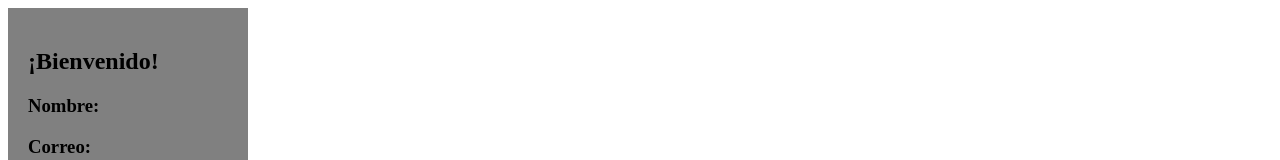
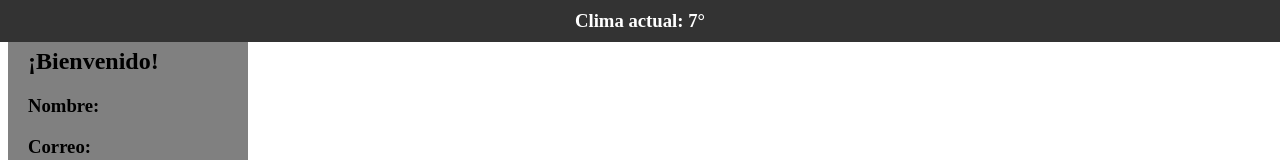
Before and after one commit to AntonioZamoranoMendez/Proyecto-vue, a Vue app: page / in a window 1280 px wide. Shown: the top 160 px of the page. Built offline with nearby package versions, Linux system fonts and the light colour scheme; no server answers.

Commit message:
se añadió el clima en la parte superior

```diff
--- a/package.json
+++ b/package.json
@@ -12,6 +12,7 @@
   },
   "dependencies": {
     "@vee-validate/yup": "^4.15.0",
+    "axios": "^1.7.9",
     "pinia": "^2.3.1",
     "vee-validate": "^4.15.0",
     "vue": "^3.5.13",
--- /dev/null
+++ b/src/components/Header.vue
@@ -0,0 +1,26 @@
+<template>
+  <div class="header">
+    <h3>Clima actual: <Weather></Weather></h3>
+  </div>
+</template>
+<script setup>
+import Weather from './Weather.vue'
+</script>
+<style scoped>
+.header {
+  display: flex;
+  justify-content: center;
+  align-items: center;
+  padding: 10px 20px;
+  position: fixed;
+  top: 0;
+  right: 0;
+  left: 0;
+  background-color: #333;
+  color: white;
+}
+
+h3 {
+  margin: 0;
+}
+</style>
--- a/src/components/Sidebar.vue
+++ b/src/components/Sidebar.vue
@@ -1,8 +1,8 @@
 <template>
   <div class="sidebar">
     <h2>¡Bienvenido!</h2>
-    <h3>Nombre: {{ nombre }}</h3>
-    <h3>Correo: {{ email }}</h3>
+    <h3>Nombre: {{ registrarStore.nombre }}</h3>
+    <h3>Correo: {{ registrarStore.email }}</h3>
     <ul>
       <li>
         <router-link to="/Contador"> Contador </router-link>
@@ -18,22 +18,7 @@
 </template>
 <script setup>
 import { useRegistrarStore } from '@/modules/registro/stores/registrarStore'
-import { ref, watch } from 'vue'
 const registrarStore = useRegistrarStore()
-const nombre = ref(registrarStore.nombre.value)
-const email = ref(registrarStore.email.value)
-watch(
-  () => registrarStore.nombre,
-  (newValue) => {
-    nombre.value = newValue
-  },
-)
-watch(
-  () => registrarStore.email,
-  (newValue) => {
-    email.value = newValue
-  },
-)
 </script>
 <style>
 .sidebar {
--- /dev/null
+++ b/src/components/Weather.vue
@@ -0,0 +1,10 @@
+<template>7°</template>
+<script setup>
+import { useWeather } from '@/composables/useWeather'
+import { onMounted } from 'vue'
+
+onMounted(() => {
+  useWeather()
+})
+</script>
+<style scoped></style>
--- /dev/null
+++ b/src/composables/useWeather.js
@@ -0,0 +1,8 @@
+import { useWeatherStore } from '@/stores/weatherStore'
+import { getTemperatura } from '../helpers/getWeather.js'
+
+export const useWeather = async () => {
+  const temperatura = getTemperatura()
+  const weatherStore = useWeatherStore()
+  weatherStore.temperatura = temperatura
+}
--- /dev/null
+++ b/src/helpers/getWeather.js
@@ -0,0 +1,10 @@
+import axios from 'axios'
+
+const API_URL =
+  'https://api.open-meteo.com/v1/forecast?latitude=29.1026&longitude=-110.9773&hourly=temperature_2m&timezone=auto'
+
+export const getTemperatura = async () => {
+  const respuesta = await axios.get(API_URL)
+  const nuevaTemperatura = respuesta.data.hourly.temperature_2m[0]
+  return nuevaTemperatura
+}
--- /dev/null
+++ b/src/stores/weatherStore.js
@@ -0,0 +1,10 @@
+import { defineStore } from 'pinia'
+import { ref } from 'vue'
+
+export const useWeatherStore = defineStore('weather', () => {
+  const temperatura = ref(0)
+  const setTemperatura = (temp) => {
+    temperatura.value = temp
+  }
+  return { temperatura, setTemperatura }
+})
--- a/src/views/MainView.vue
+++ b/src/views/MainView.vue
@@ -1,4 +1,5 @@
 <template>
+  <Header></Header>
   <div class="container">
     <Sidebar></Sidebar>
     <div class="content">
@@ -8,6 +9,7 @@
 </template>
 <script setup>
 import Sidebar from '../components/Sidebar.vue'
+import Header from '@/components/Header.vue'
 </script>
 <style>
 .container {
```
Also changed, not shown: src/stores/counter.js (deleted, +0 -12 lines), 1 other file (tests, documents, lock files or other folders).
